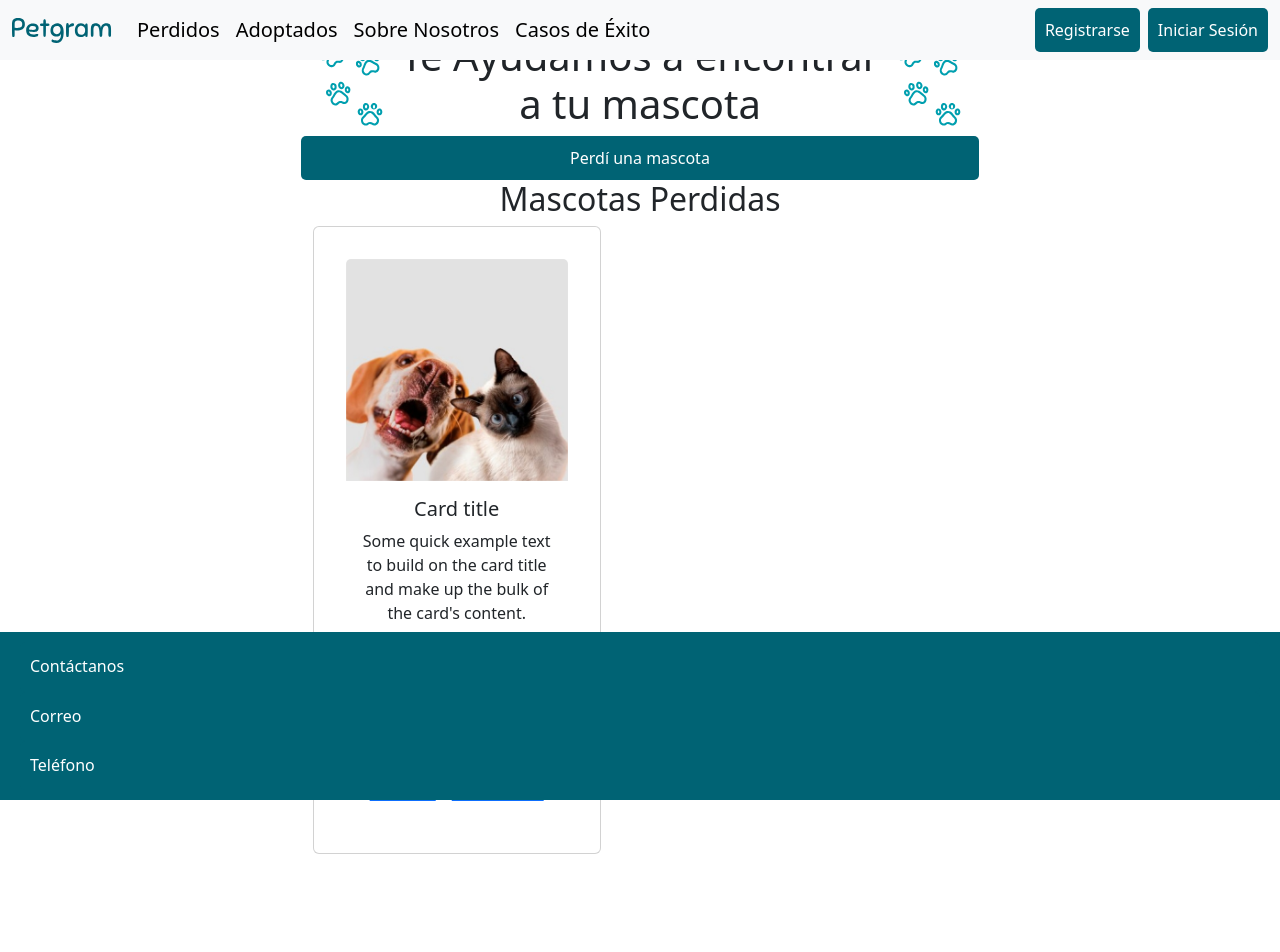
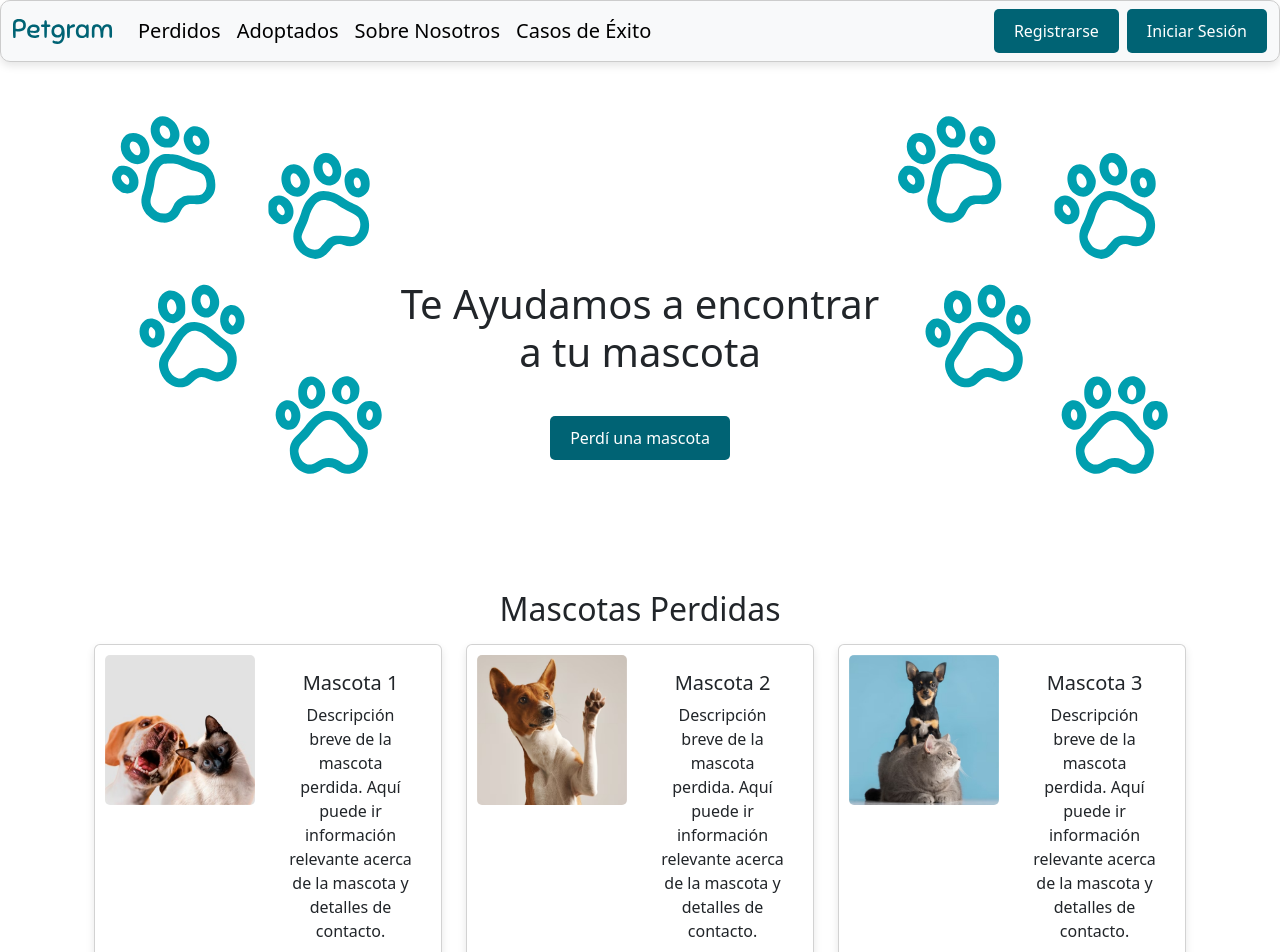
Before and after one commit to No-Country-simulation/grupo-c21-37-n-php-react, a React (Vite) app in the folder frontend/: page / in a window 1280 px wide. Shown: the top 952 px of the page. Before the commit the page ends 886 px from the top, so only its background shows below. Built offline with nearby package versions, Linux system fonts and the light colour scheme.

Commit message:
landingpage

```diff
--- a/frontend/src/components/Login/Login.jsx
+++ b/frontend/src/components/Login/Login.jsx
@@ -81,7 +81,7 @@ export default function Login() {
                       </Link>
                     </div>
 
-                    <div className="d-grid">
+                    <div className="adecuada">
                       <button
                         type="submit"
                         className="custom-button"
--- a/frontend/src/components/Registro/Registro.jsx
+++ b/frontend/src/components/Registro/Registro.jsx
@@ -114,7 +114,7 @@ export default function Registro() {
                       </Link>
                     </div>
 
-                    <div className="d-grid">
+                    <div className="adecuada">
                       <button
                         type="submit"
                         className="custom-button"
@@ -129,6 +129,8 @@ export default function Registro() {
           </div>
         </div>
       </div>
+
     </>
+
   );
 }
--- a/frontend/src/index.css
+++ b/frontend/src/index.css
@@ -1,48 +1,77 @@
+:root {
+  --primario: #006374;
+  --primario-claro: #D6F9FF;
+  --primario-claro-1: #D6F9FF;
+  --secundario: #D6F9FF;
+  --secundario-claro: #ADF8FF;
+  --terciario: #25C5DA;
+  --terciario-claro: #96E2ED;
+  --gris-oscuro: #292929;
+  --gris: #4D4D4D;
+  --gris-claro-1: #767676;
+  --gris-claro-2: #A1A1A1;
+  --gris-claro-3: #EAEAEA;
+  --fondo-completo: #F3F7F8;
+}
 
 
+/* Root Variables and General Styles */
 :root {
   font-family: Inter, system-ui, Avenir, Helvetica, Arial, sans-serif;
   line-height: 1.5;
   font-weight: 400;
-
   color-scheme: light dark;
   color: rgba(255, 255, 255, 0.87);
-
-
   font-synthesis: none;
   text-rendering: optimizeLegibility;
   -webkit-font-smoothing: antialiased;
   -moz-osx-font-smoothing: grayscale;
+  background-color: var(--fondo-completo);
+}
+
+/* Body Styles */
+.body {
+  background-color: #F3F7F8;
+  margin: 0;
+  display: flex;
+  ;
+  min-height: 100vh;
+}
+
+/*landingpage*/
+.landingpage {
+  background-color: var(--fondo-completo);
+  display: contents;
 
 
-  background-color: var(--primario-claro);
-}
-navbar{
-  background-color:var(#F3F7F8);
 }
 
+/* Navbar */
+.navbar {
+  background-color: white;
+  border: 1px solid #ccc;
+  border-radius: 10px;
+  box-shadow: 0 4px 8px rgba(0, 0, 0, 0.1);
+}
+
+/* Link Styles */
 a {
   font-weight: 500;
   color: #646cff;
   text-decoration: inherit;
 }
+
 a:hover {
   color: #535bf2;
 }
 
-body {
-  margin: 0;
-  display: flex;
-  place-items: center;
-  min-width: 320px;
-  min-height: 100vh;
-}
-
+/* Headings */
 h1 {
   font-size: 3.2em;
   line-height: 1.1;
 }
 
+/* Button Styles */
 button {
   border-radius: 8px;
   border: 1px solid transparent;
@@ -54,52 +83,32 @@ button {
   cursor: pointer;
   transition: border-color 0.25s;
 }
+
 button:hover {
   border-color: #646cff;
 }
+
 button:focus,
 button:focus-visible {
   outline: 4px auto -webkit-focus-ring-color;
 }
 
-@media (prefers-color-scheme: light) {
-  :root {
-    color: #213547;
-    background-color: #ffffff;
-  }
-  a:hover {
-    color: #747bff;
-  }
-  button {
-    background-color: #f9f9f9;
-  }
-}
-.form-container {
-  float: right;
-  width: 30%;
-}
+/* Custom Button Styles */
 .custom-button {
-  background-color: #006374; /* Cambia el color aquí */
+  background-color: var(--primario);
   color: white;
+  padding: 10px 20px;
+  border: none;
+  border-radius: 5px;
+  cursor: pointer;
+  width: auto; /* Ajusta el ancho según el contenido */
+  max-width: 200px; /* Ancho máximo si quieres limitarlo */
+  text-align: center;
 }
 
-/* Estilos generales */
-.text-center {
-  font-size: x-large;
-  color: #006374;
-}
-
-/* Imagen dentro de la columna */
-.image-container img {
-  max-height: 400px; /* Ajuste más controlado para la altura */
-  width: 100%; /* Ajuste a la anchura del contenedor */
-  object-fit: cover;
-  border-radius: 10px;
-}
-
-/* Contenedor del formulario */
+/* Form Container */
 .form-container {
-  background-color: #f8f9fae2;
+  background-color: var(--fondo-completo);
   padding: 20px;
   border: 1px solid #ced4da;
   border-radius: 10px;
@@ -109,37 +118,63 @@ button:focus-visible {
   width: 100%; /* Asegura que ocupe el 100% en pantallas pequeñas */
 }
 
-/* Estilo para el modal */
-.custom-modal {
-  max-width: 75%;
+/* Image Container */
+.image-container img {
+  max-height: 400px; /* Ajuste más controlado para la altura */
+  width: 100%; /* Ajuste a la anchura del contenedor */
+  object-fit: cover;
+  border-radius: 10px;
 }
 
-.modal-body {
+/* Card Styles */
+.card {
   display: flex;
+  align-items: flex-start;
+  padding: 10px;
+  border: 1px solid #ccc;
+  border-radius: 10px;
+  box-shadow: 0 4px 8px rgba(0, 0, 0, 0.1);
+  margin-bottom: 20px;
 }
 
-.modal-body .col-md-6 {
-  display: flex;
-  justify-content: center;
-  align-items: center;
+.card-img-left {
+  margin-right: 15px;
+  border-radius: 5px;
 }
 
-/* Botón personalizado */
-.custom-button {
-  background-color: var(--primario);
-  color: white;
-  width: 100%;
-  padding: 10px;
-  border: none;
-  border-radius: 5px;
-  cursor: pointer;
+.card-body {
+  flex: 1;
 }
 
-.custom-button:hover {
-  background-color: #004a54;
+.card-title {
+  font-size: 1.25rem;
 }
 
-/* Centrado de la página */
+.card-text {
+  font-size: 1rem;
+}
+
+.card-link {
+  color: var(--primario);
+  font-weight: bold;
+  text-decoration: none;
+}
+
+/* Container and Main Layout */
+.container {
+  max-width: 1200px;
+  margin: 0 auto;
+}
+
+.mt-5 {
+  margin-top: 3rem;
+}
+
+.row {
+  margin-bottom: 2rem;
+}
+
+/* Main Container for Centering */
 .main-container {
   min-height: 100vh;
   display: flex;
@@ -147,44 +182,34 @@ button:focus-visible {
   justify-content: center;
 }
 
+/* Footer Styles */
 .footer {
-  position: fixed;
-  bottom: 0;
-  left: 0;
-  width: 100%;
   background-color: var(--primario);
   color: white;
+  padding: 10px 20px;
+  width: 100vw; /* Cambiar a viewport width para asegurar todo el ancho de la ventana */
   text-align: left;
-  padding: 10px 20px; /* Añade espacio arriba-abajo y a los lados */
-  z-index: 100;
+  margin: 0;
+  position: absolute;
+  left: 0;
+  box-sizing: border-box; /* Asegura que el padding no afecte el ancho total */
 }
 
-.custom-button h6 {
-  margin: 0;
-  padding: 5px 0;
-}
-
-
-
-/* Ajustes responsivos para pantallas pequeñas */
+/* Responsive Styles */
 @media (max-width: 768px) {
-  /* Hacer que el modal ocupe casi todo el ancho en pantallas pequeñas */
   .custom-modal {
     max-width: 100%; /* El modal ocupará el 100% del ancho en pantallas pequeñas */
     margin: 10px;
   }
 
-  /* Hacer que las columnas (imagen y formulario) se apilen verticalmente */
   .modal-body {
     flex-direction: column;
   }
 
-  /* Ajustar el tamaño de la imagen y del formulario en pantallas pequeñas */
   .image-container img {
     max-height: 200px; /* Reducir la altura para que se vea mejor en pantallas pequeñas */
   }
 
-  /* Ajustar el ancho del formulario para pantallas pequeñas */
   .form-container {
     width: 100%;
     margin-top: 10px; /* Un pequeño margen entre la imagen y el formulario */
@@ -192,7 +217,6 @@ button:focus-visible {
 }
 
 @media (min-width: 768px) {
-  /* En pantallas medianas y grandes, la imagen y el formulario están lado a lado */
   .form-container {
     width: 60%;
   }
@@ -201,3 +225,19 @@ button:focus-visible {
     width: 40%;
   }
 }
+
+/* Dark Mode Styles */
+@media (prefers-color-scheme: light) {
+  :root {
+    color: #213547;
+    background-color: var(--fondo-completo);
+  }
+
+  a:hover {
+    color: #747bff;
+  }
+
+  button {
+    background-color: var(--fondo-completo);
+  }
+}
--- a/frontend/src/views/LandingPage.jsx
+++ b/frontend/src/views/LandingPage.jsx
@@ -2,50 +2,81 @@ import React from "react";
 import "../index.css";
 import animal2 from "../assets/animal2.svg";
 import mascota1 from "../assets/images/mascota1.jpg";
+import mascota2 from "../assets/images/mascota2.jpg";
+import mascota3 from "../assets/images/mascota3.jpg";
 import Footer from "../components/Footer/Footer";
-
 
 export default function LandingPage() {
     return (
+    <div className="landingpage" >
+        {/* Primera Sección */}
+        <section className="hero-section mt-5" style={{
+            backgroundImage: `url(${animal2}), url(${animal2})`,
+            backgroundPosition: 'left top, right top',
+            backgroundRepeat: 'no-repeat',
+            backgroundSize: 'contain', // Cambiamos a "contain" para que la imagen no se corte
+            paddingTop: '200px', // Ajusta el valor según cuánto quieres bajar el texto
+            paddingBottom: '50px', // Un poco de espacio inferior para que quede más elegante
+            minHeight: '400px' // Asegura que la sección tenga una altura mínima adecuada
+        }}>
             <div className="container">
+                <div className="row" style={{ textAlign: 'center' }}>
+                    <h1>Te Ayudamos a encontrar <br />a tu mascota</h1>
+                </div>
+            </div>
+            <div className="d-flex justify-content-center mt-3">
+                <button className="custom-button">Perdí una mascota</button>
+            </div>
+        </section>
 
-            <section>
+            {/* Segunda Sección con tarjetas */}
+            <div className="container mt-5">
 
-                <div style={{ display: 'flex', justifyContent: 'space-between', alignItems: 'center' }}>
+{/* Sección de Mascotas Perdidas */}
+<section className="mt-5">
+    <div className="container">
+        <div className="row">
 
-                    <img src={animal2} alt="animal2" style={{ width: '100px' }} />
-
-
-                    <h1 style={{ textAlign: 'center' }}>Te Ayudamos a encontrar <br />a tu mascota</h1>
-
-
-                    <img src={animal2} alt="animal2" style={{ width: '100px' }} />
         </div>
 
-                <button className="custom-button">Perdí una mascota</button>
-            </section>
-            <section>
-                <div className="container">
+        <div className="row justify-content-center">
+        <div className="col-12 text-center mb-2">
                 <h2>Mascotas Perdidas</h2>
-
-                    <div className="card" style={{ width: '18rem' }}>
-                        <img src={mascota1} className="card-img-top" alt="Imagen de mascota perdida" />
-                        <div className="card-body">
-                            <h5 className="card-title">Card title</h5>
-                            <p className="card-text">
-                                Some quick example text to build on the card title and make up the bulk of the card's content.
-                            </p>
+            </div>
+            {/* Tarjeta 1 */}
+            <div className="col-md-4">
+                <div className="card d-flex flex-row" style={{ width: '100%' }}>
+                    <img src={mascota1} className="card-img-left" alt="Imagen de mascota perdida" style={{ width: '150px', height: '150px', objectFit: 'cover' }} />
+                    <div className="card-body" style={{ flex: '1' }}>
+                        <h5 className="card-title">Mascota 1</h5>
+                        <p className="card-text">Descripción breve de la mascota perdida. Aquí puede ir información relevante acerca de la mascota y detalles de contacto.</p>
+                        <a href="#" className="card-link">Ver más detalles</a>
+                    </div>
+                </div>
             </div>
 
-                        <ul className="list-group list-group-flush">
-                            <li className="list-group-item">An item</li>
-                            <li className="list-group-item">A second item</li>
-                            <li className="list-group-item">A third item</li>
-                        </ul>
+            {/* Tarjeta 2 */}
+            <div className="col-md-4">
+                <div className="card d-flex flex-row" style={{ width: '100%' }}>
+                    <img src={mascota3} className="card-img-left" alt="Imagen de mascota perdida" style={{ width: '150px', height: '150px', objectFit: 'cover' }} />
+                    <div className="card-body" style={{ flex: '1' }}>
+                        <h5 className="card-title">Mascota 2</h5>
+                        <p className="card-text">Descripción breve de la mascota perdida. Aquí puede ir información relevante acerca de la mascota y detalles de contacto.</p>
+                        <a href="#" className="card-link">Ver más detalles</a>
+                    </div>
+                </div>
+            </div>
 
-                        <div className="card-body">
-                            <a href="#" className="card-link">Card link</a>
-                            <a href="#" className="card-link">Another link</a>
+            {/* Tarjeta 3 */}
+            <div className="col-md-4">
+                <div className="card d-flex flex-row" style={{ width: '100%' }}>
+                    <img src={mascota2} className="card-img-left" alt="Imagen de mascota perdida" style={{ width: '150px', height: '150px', objectFit: 'cover' }} />
+                    <div className="card-body" style={{ flex: '1' }}>
+                        <h5 className="card-title">Mascota 3</h5>
+                        <p className="card-text">Descripción breve de la mascota perdida. Aquí puede ir información relevante acerca de la mascota y detalles de contacto.</p>
+                        <a href="#" className="card-link">Ver más detalles</a>
+                    </div>
+                </div>
             </div>
         </div>
     </div>
@@ -53,4 +84,9 @@ export default function LandingPage() {
 
 </div>
 );
+
+            {/* Footer */}
+            <Footer />
+        </div>
+    );
 }
```
Also changed, not shown: frontend/src/components/Footer/Footer.jsx (+4 -4 lines). Lines whose indentation alone changed are shown as unchanged.
